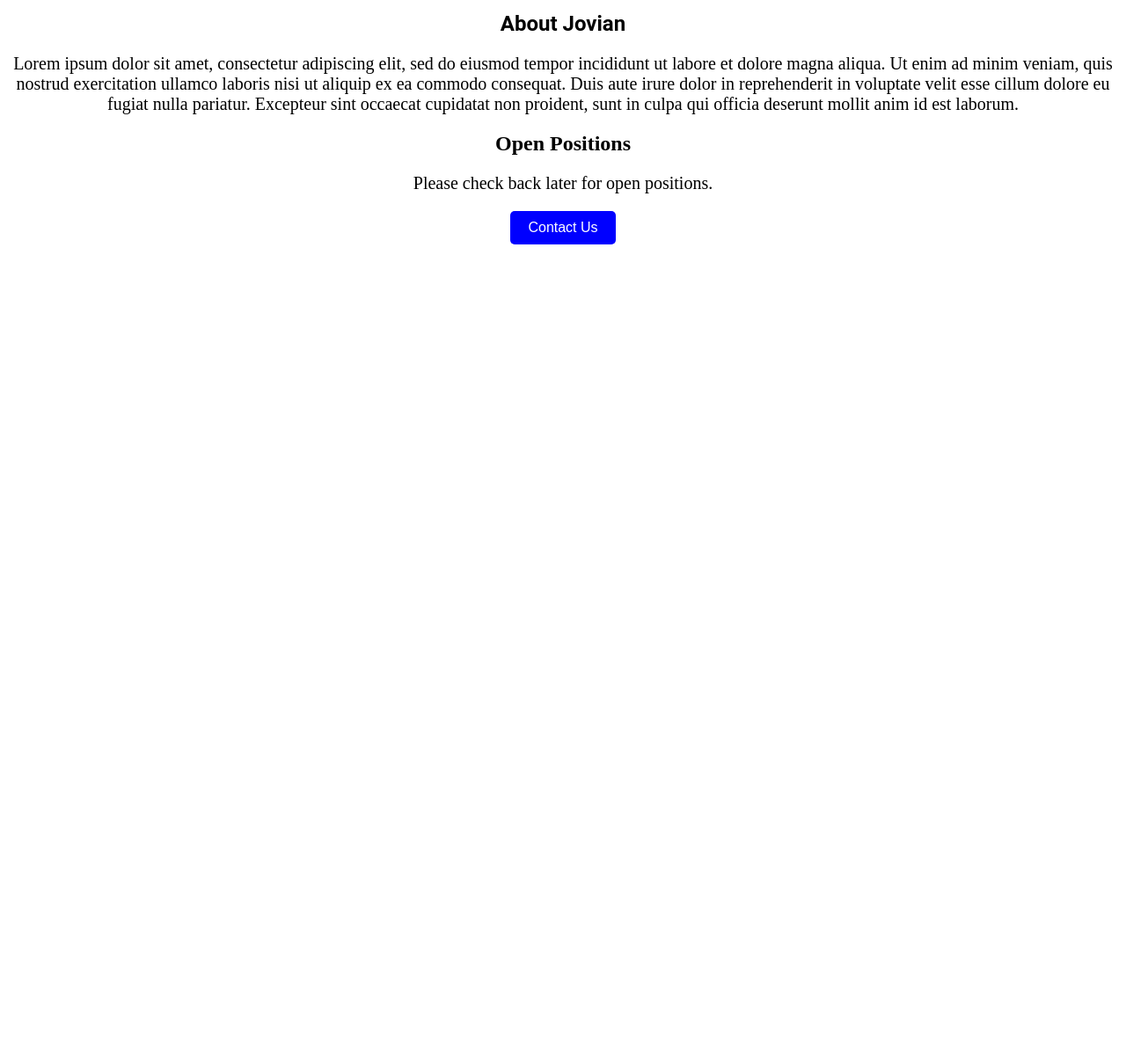
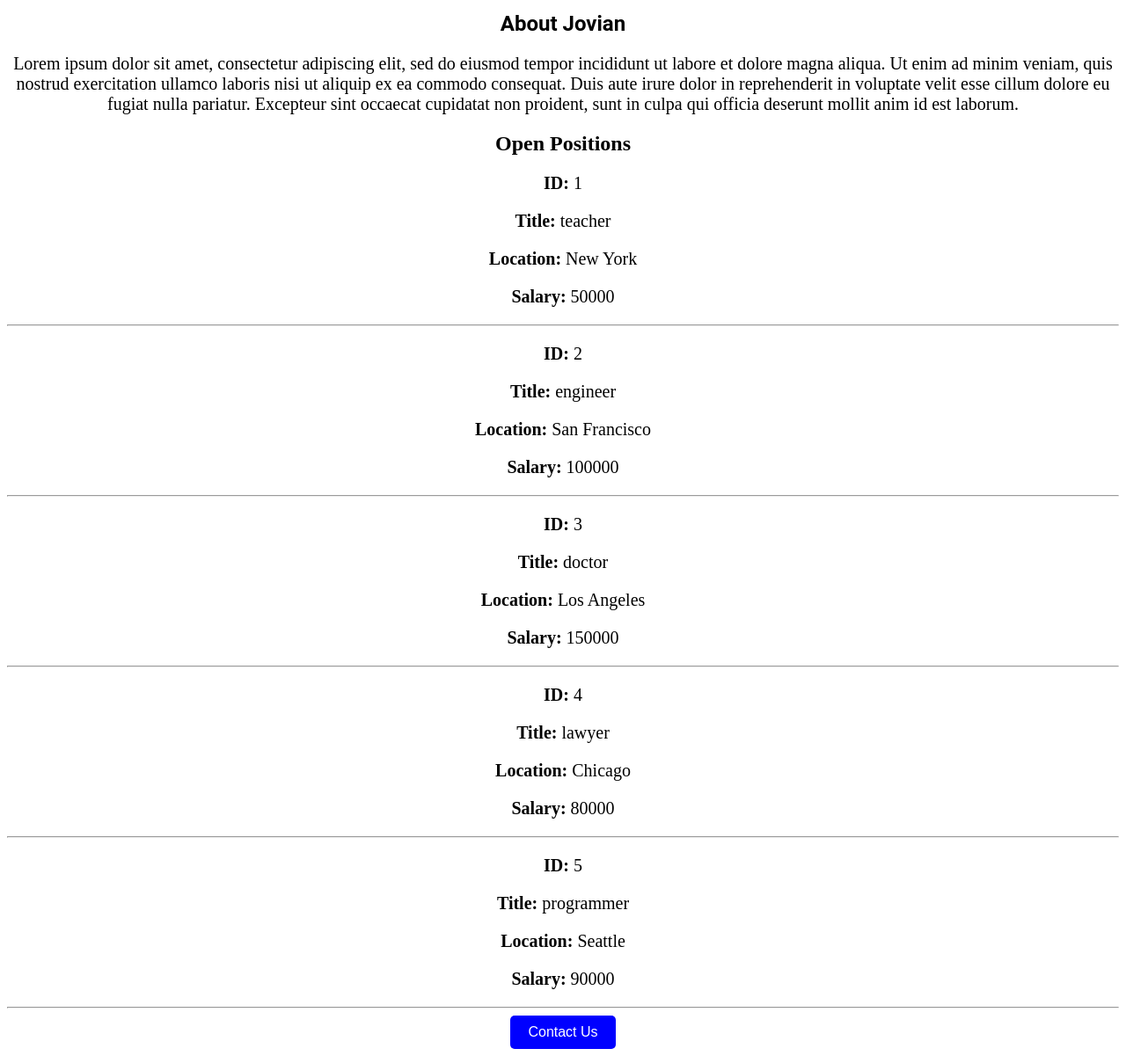
Before and after one commit to olympian007/jovian-careers-website, a Flask app: page / in a window 1280 px wide. Shown: the part 472-1673 px from the top of the page at 88% size. Before the commit the page ends 750 px from the top, so only its background shows below. Run offline with Flask 2, Linux system fonts and the light colour scheme.

Commit message:
Updated Job List

```diff
--- a/app.py
+++ b/app.py
@@ -2,13 +2,17 @@ from flask import Flask, render_template
 
 app = Flask(__name__)
 
-from flask import Flask
-
-app = Flask(__name__)
+jobs = [
+    {'id': 1, 'title': 'teacher', 'location': 'New York', 'salary': 50000},
+    {'id': 2, 'title': 'engineer', 'location': 'San Francisco', 'salary': 100000},
+    {'id': 3, 'title': 'doctor', 'location': 'Los Angeles', 'salary': 150000},
+    {'id': 4, 'title': 'lawyer', 'location': 'Chicago', 'salary': 80000},
+    {'id': 5, 'title': 'programmer', 'location': 'Seattle', 'salary': 90000}
+]
 
 @app.route("/")
 def hello_world():
-    return render_template('home.html')
+    return render_template('home.html', jobs=jobs)
 
 if __name__ == "__main__":
     app.run(host='0.0.0.0', debug=True)
--- a/templates/home.html
+++ b/templates/home.html
@@ -53,7 +53,13 @@
     </p>
   </div>
   <h2>Open Positions</h2>
-  <p>Please check back later for open positions.</p>
+  {% for job in jobs %}
+    <p><strong>ID:</strong> {{ job['id'] }}</p>
+    <p><strong>Title:</strong> {{ job['title'] }}</p>
+    <p><strong>Location:</strong> {{ job['location'] }}</p>
+    <p><strong>Salary:</strong> {{ job['salary'] }}</p>
+    <hr>
+  {% endfor %}
   <button class="my-button">Contact Us</button>
 </body>
 </html>
```
